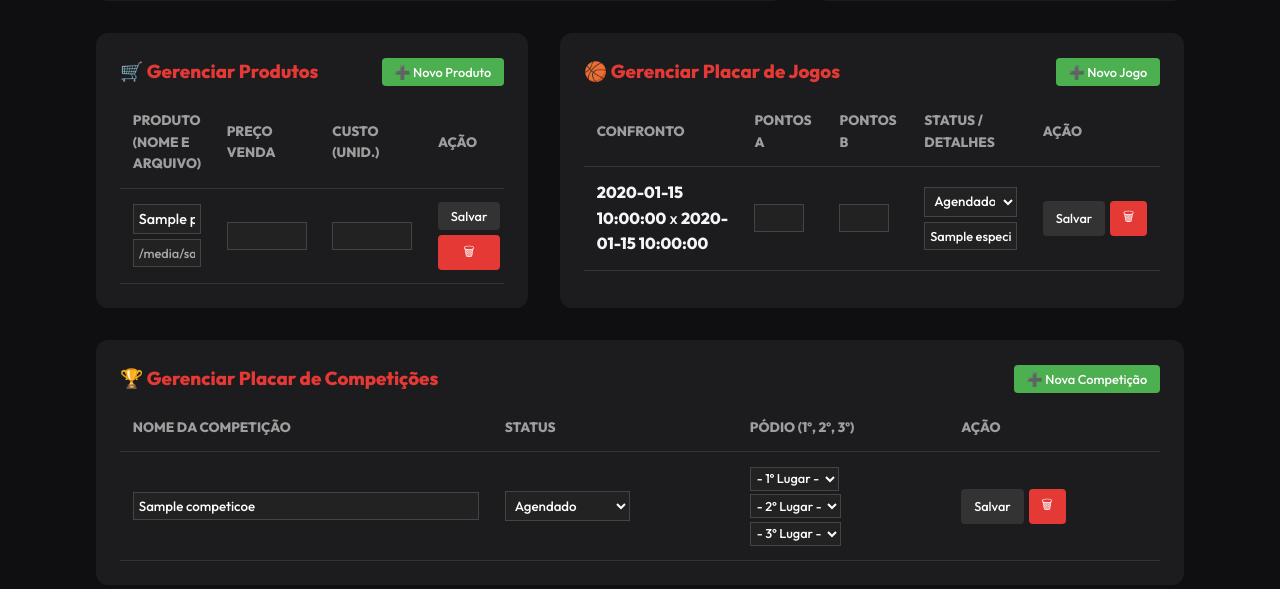
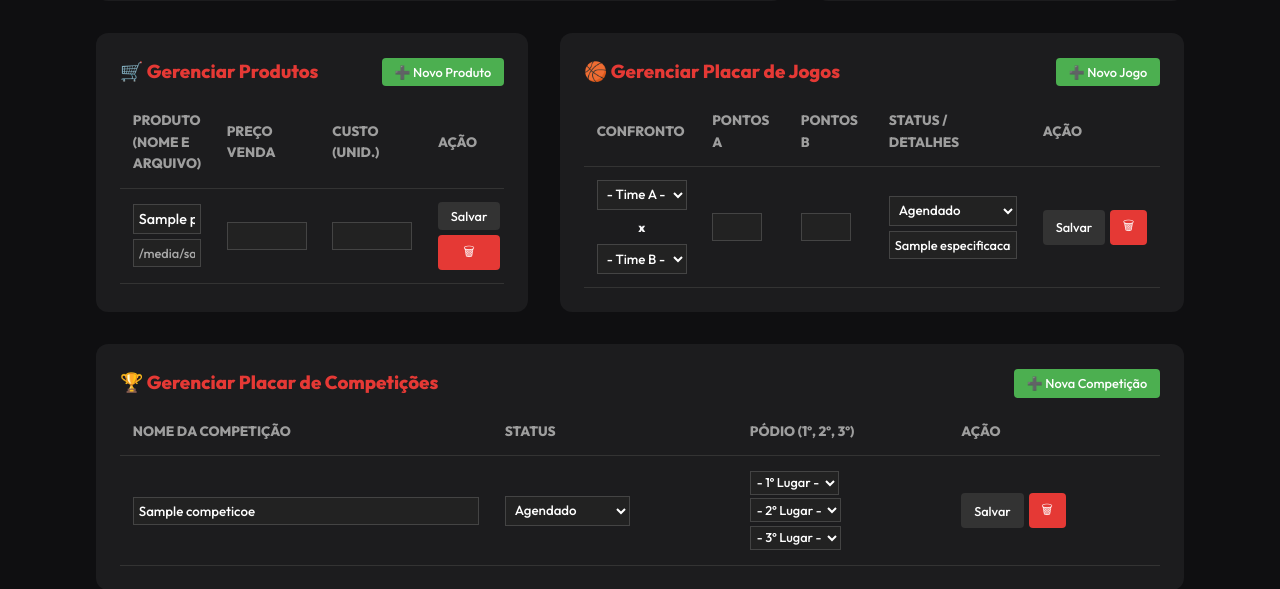
Before and after one commit to emaildocauezito-code/Mamba, a Flask app: template templates/admin.html in a window 1280 px wide. Shown: the part 849-1438 px from the top of the page. Run offline with Flask 3, Linux system fonts and the light colour scheme; the template is opened without the code that fills it: most values are stand-ins (such as "Sample title", 1, 10 or a date in 2020); some libraries are stand-ins or nearby versions.

Commit message:
Add files via upload

```diff
--- a/templates/admin.html
+++ b/templates/admin.html
@@ -185,9 +185,26 @@
                         </tr>
                     </thead>
                     <tbody>
+                        {% set t_options = ['Mamba', 'Palawa', 'Salvatore', 'Cayena', 'Katana'] %}
                         {% for j in jogos %}
                         <tr>
-                            <td><strong>{{ j.time_a }}</strong> x <strong>{{ j.time_b }}</strong></td>
+                            <td>
+                                <select id="time_a-{{ j.id }}" style="margin-bottom: 5px; padding: 5px; background: #222; border: 1px solid #444; color: #fff; width: 100%;">
+                                    <option value="">- Time A -</option>
+                                    {% for t in t_options %}
+                                    <option value="{{ t }}" {% if j.time_a == t %}selected{% endif %}>{{ t }}</option>
+                                    {% endfor %}
+                                    <option value="Outro" {% if j.time_a == 'Outro' %}selected{% endif %}>Outro</option>
+                                </select>
+                                <div style="text-align: center; font-weight: bold; font-size: 0.8rem; margin: 2px 0;">x</div>
+                                <select id="time_b-{{ j.id }}" style="margin-top: 5px; padding: 5px; background: #222; border: 1px solid #444; color: #fff; width: 100%;">
+                                    <option value="">- Time B -</option>
+                                    {% for t in t_options %}
+                                    <option value="{{ t }}" {% if j.time_b == t %}selected{% endif %}>{{ t }}</option>
+                                    {% endfor %}
+                                    <option value="Outro" {% if j.time_b == 'Outro' %}selected{% endif %}>Outro</option>
+                                </select>
+                            </td>
                             <td><input type="number" id="pontos_a-{{ j.id }}" value="{{ j.pontos_a }}"
                                     style="width: 50px; padding: 5px; background: #222; border: 1px solid #444; color: #fff;">
                             </td>
@@ -413,7 +430,15 @@
             .then(res => res.json()).then(data => { if(data.success) location.reload(); });
     }
 
+    function deletePedido(id) {
+        if(!confirm("Tem certeza que deseja excluir este pedido permanentemente?")) return;
+        fetch('/api/admin/pedidos/' + id, { method: 'DELETE' })
+            .then(res => res.json()).then(data => { if(data.success) location.reload(); });
+    }
+
     function updateJogo(id) {
+        const time_a = document.getElementById('time_a-' + id).value;
+        const time_b = document.getElementById('time_b-' + id).value;
         const pontos_a = document.getElementById('pontos_a-' + id).value;
         const pontos_b = document.getElementById('pontos_b-' + id).value;
         const status = document.getElementById('status-jogo-' + id).value;
@@ -421,7 +446,7 @@
         fetch('/api/admin/jogos/' + id, {
             method: 'POST',
             headers: { 'Content-Type': 'application/json' },
-            body: JSON.stringify({ pontos_a: pontos_a, pontos_b: pontos_b, status: status, especificacao: especificacao })
+            body: JSON.stringify({ time_a: time_a, time_b: time_b, pontos_a: pontos_a, pontos_b: pontos_b, status: status, especificacao: especificacao })
         }).then(res => res.json()).then(data => {
             if (data.success) { alert('Jogo atualizado com sucesso!'); location.reload(); }
             else alert('Erro ao atualizar jogo.');
```
